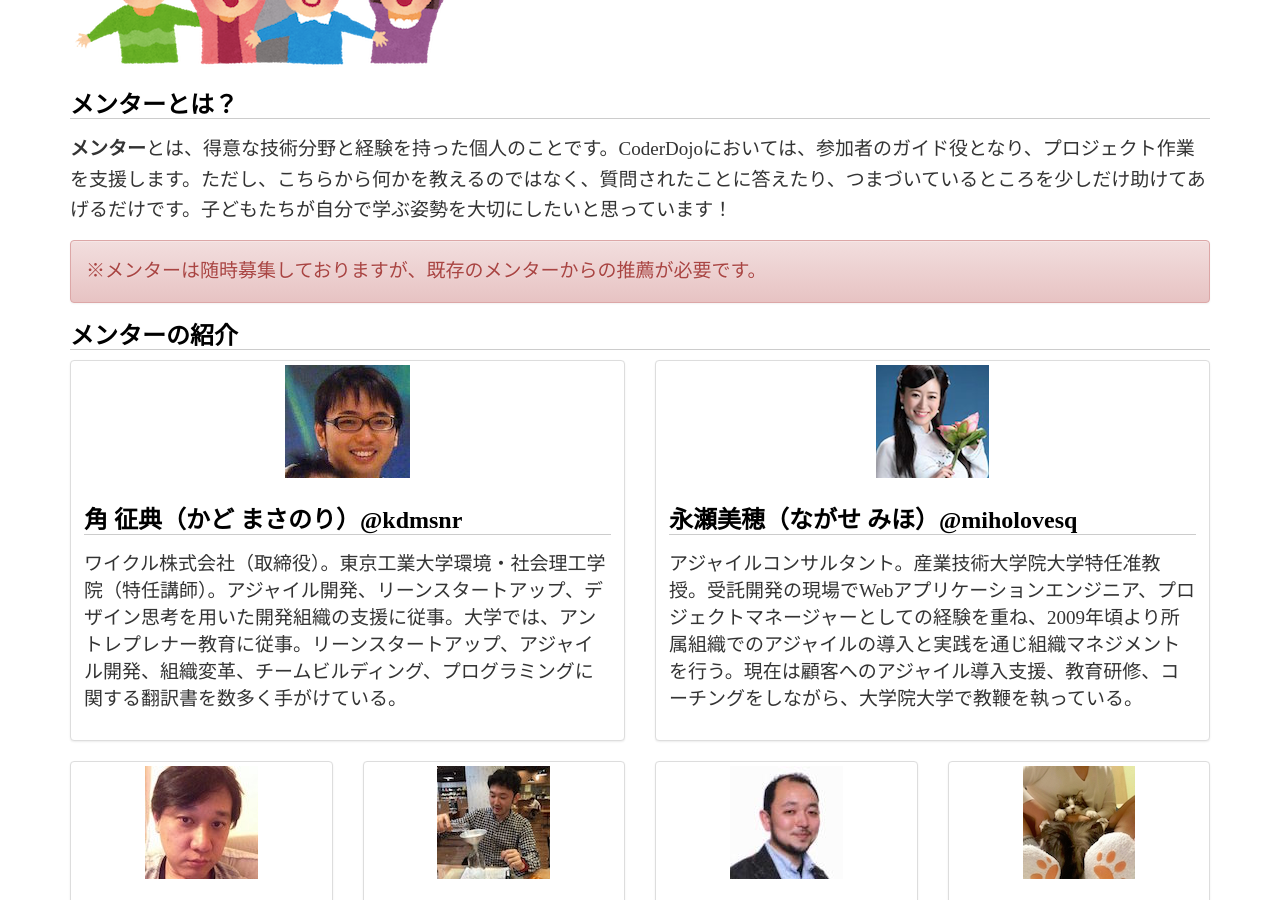
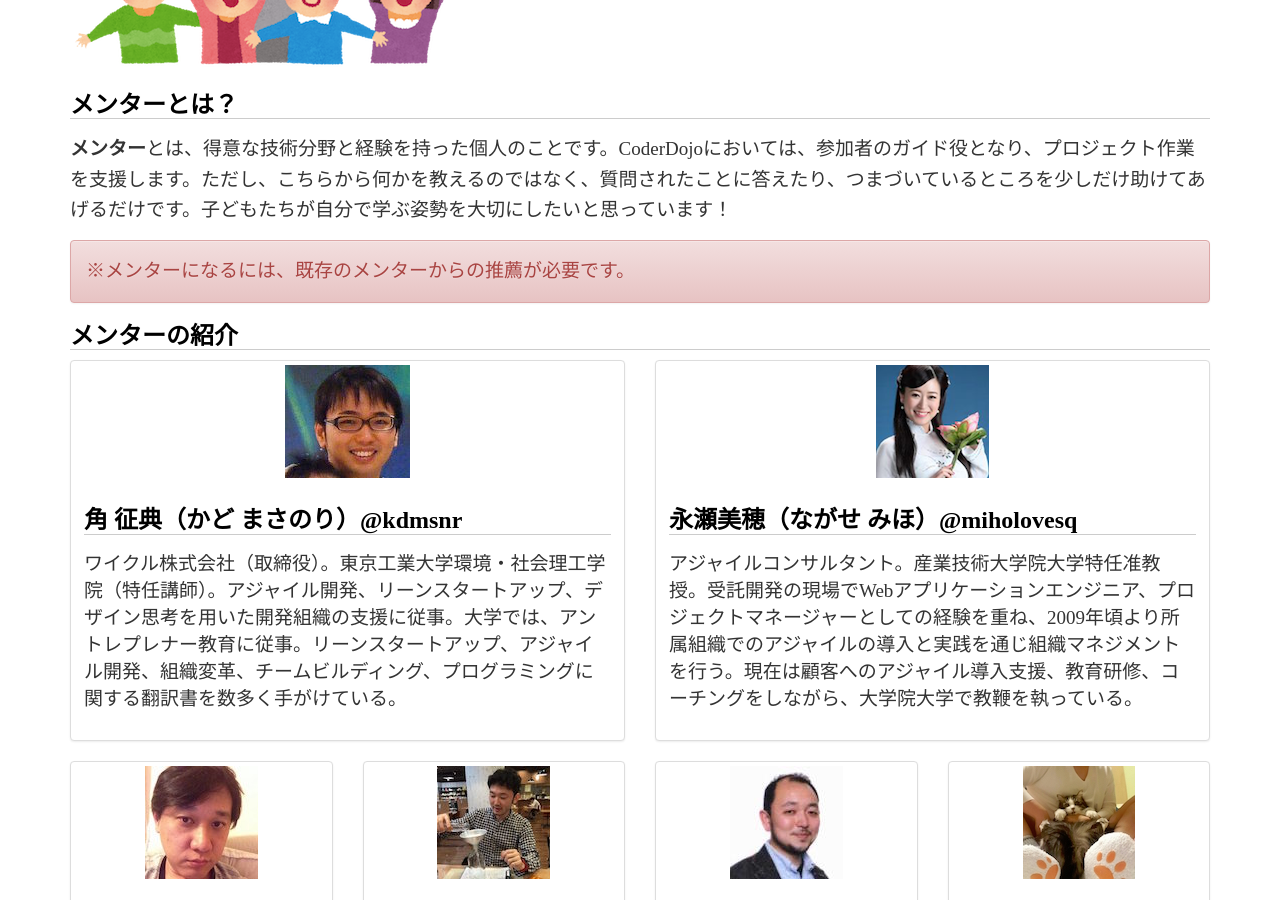
Before and after one commit to coderdojo-suginami/coderdojo-suginami.github.io, a Jekyll site: the page built from mentors/index.md, in a window 1280 px wide and 900 px high, scrolled down 362 px. Built offline with Jekyll 4.4.1, drawn with Linux system fonts in a browser that asks for light colours.

Commit message:
Update mentor

```diff
--- a/mentors/index.md
+++ b/mentors/index.md
@@ -23,7 +23,7 @@ http://www.slideshare.net/togazo/dojo1150528/12
 {% endcomment %}
 
 <div class="alert alert-danger" role="alert">
-※メンターは随時募集しておりますが、既存のメンターからの推薦が必要です。
+※メンターになるには、既存のメンターからの推薦が必要です。
 </div>
 
 
```
